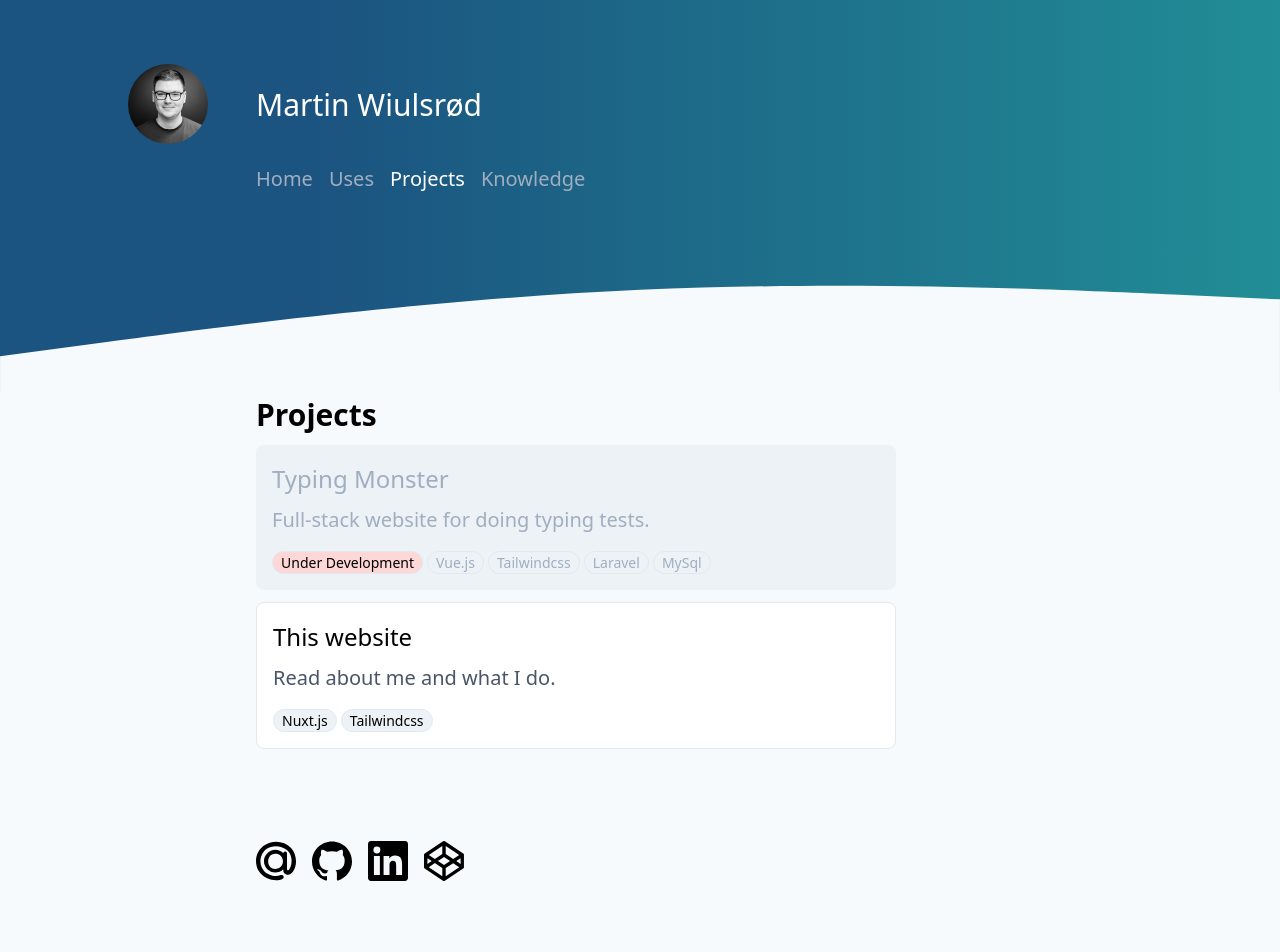
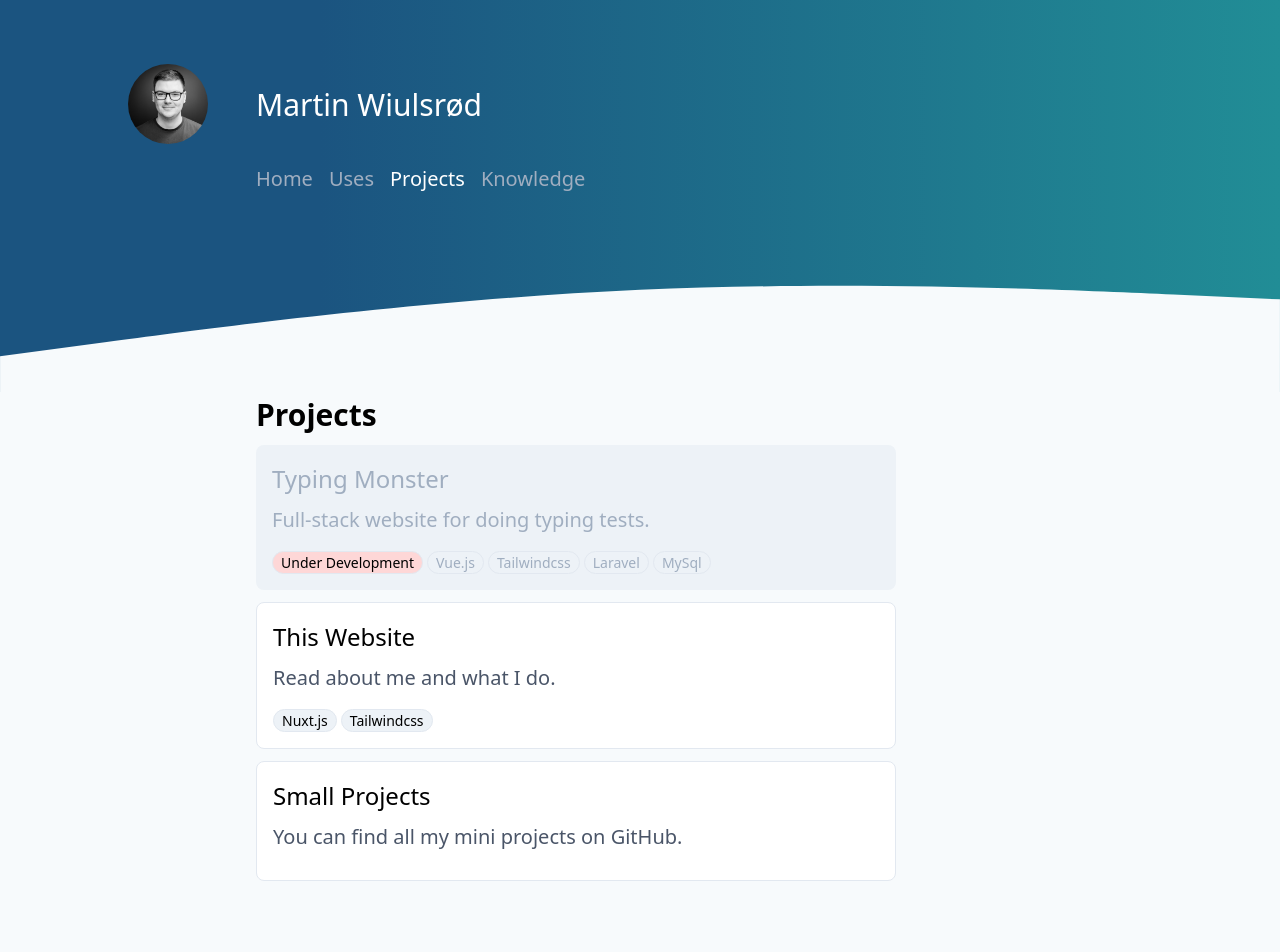
Before and after one commit to wiu753/martinwiu.com, a Nuxt app: page /projects in a window 1280 px wide. Shown: the top 952 px of the page. Built offline with nearby package versions, Linux system fonts and the light colour scheme.

Commit message:
Add a project and update currently studying section

```diff
--- a/pages/knowledge.vue
+++ b/pages/knowledge.vue
@@ -10,20 +10,12 @@
       link="https://www.udemy.com/course/advanced-javascript-concepts/"
     />
 
-
     <me-knowledge
       viewBox="0 0 20 20"
       path="M.7 9.3l4.8-4.8 1.4 1.42L2.84 10l4.07 4.07-1.41 1.42L0 10l.7-.7zm18.6 1.4l.7-.7-5.49-5.49-1.4 1.42L17.16 10l-4.07 4.07 1.41 1.42 4.78-4.78z"
       title="Clean Code"
       link="https://www.amazon.com/Clean-Code-Handbook-Software-Craftsmanship/dp/0132350882"
     />
-
-    <me-knowledge
-            path="M24 1.61h-9.94L12 5.16 9.94 1.61H0l12 20.78zM12 14.08L5.16 2.23h4.43L12 6.41l2.41-4.18h4.43z"
-            title="Testing Vue"
-            link="https://laracasts.com/series/testing-vue"
-    />
-
 
     <h2 class="text-xl sm:text-2xl mb-6 mt-8 text-gray-700">Education</h2>
 
@@ -105,6 +97,11 @@
       link="https://laracasts.com/series/php-for-beginners"
     />
 
+    <me-knowledge
+      path="M24 1.61h-9.94L12 5.16 9.94 1.61H0l12 20.78zM12 14.08L5.16 2.23h4.43L12 6.41l2.41-4.18h4.43z"
+      title="Testing Vue"
+      link="https://laracasts.com/series/testing-vue"
+    />
 
     <h2 class="text-xl sm:text-2xl mb-4 mt-8 text-gray-700">Books</h2>
 
@@ -114,22 +111,21 @@
       title="Refactoring UI"
       link="https://refactoringui.com/book/?utm_source=tailwindcss&utm_medium=sidebar-widget"
     />
-
   </div>
 </template>
 
 <script>
-import MeKnowledge from "../components/MeKnowledge"
+import MeKnowledge from "../components/MeKnowledge";
 
 export default {
-  transition (to, from) {
-    return 'slide-left'
+  transition(to, from) {
+    return "slide-left";
   },
 
   components: {
     MeKnowledge
   }
-}
+};
 </script>
 
 <style scoped>
--- a/pages/projects.vue
+++ b/pages/projects.vue
@@ -12,9 +12,16 @@
       </me-project>
 
       <me-project link="https://github.com/wiu753/martinwiulsrod.me" :badges="['Nuxt.js', 'Tailwindcss']">
-        <template v-slot:title>This website</template>
+        <template v-slot:title>This Website</template>
         <template v-slot:description>
           Read about me and what I do.
+        </template>
+      </me-project>
+
+      <me-project link="https://github.com/wiu753?tab=repositories">
+        <template v-slot:title>Small Projects</template>
+        <template v-slot:description>
+          You can find all my mini projects on GitHub.
         </template>
       </me-project>
 	</div>
```
Lines whose indentation alone changed are shown as unchanged.
